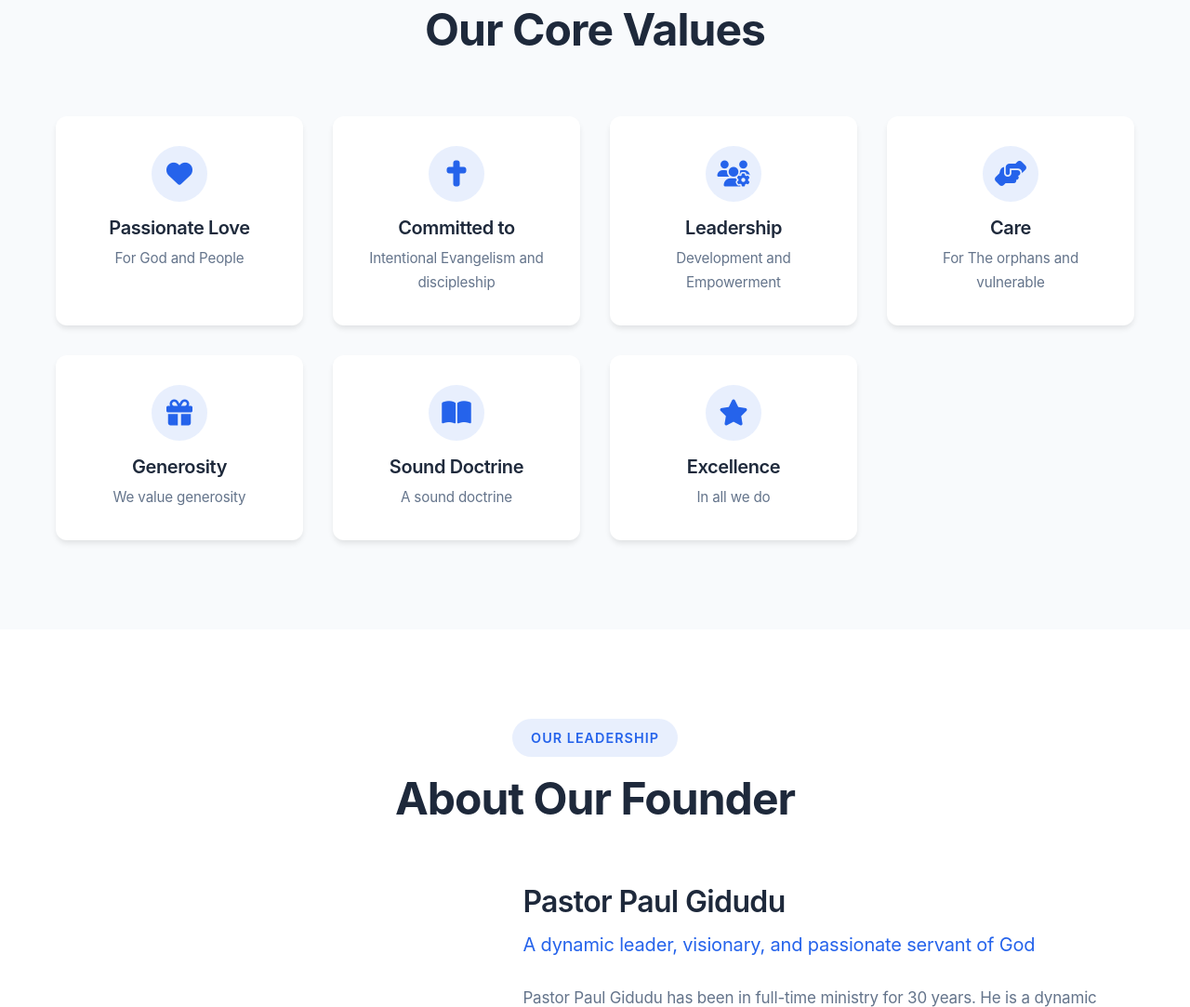
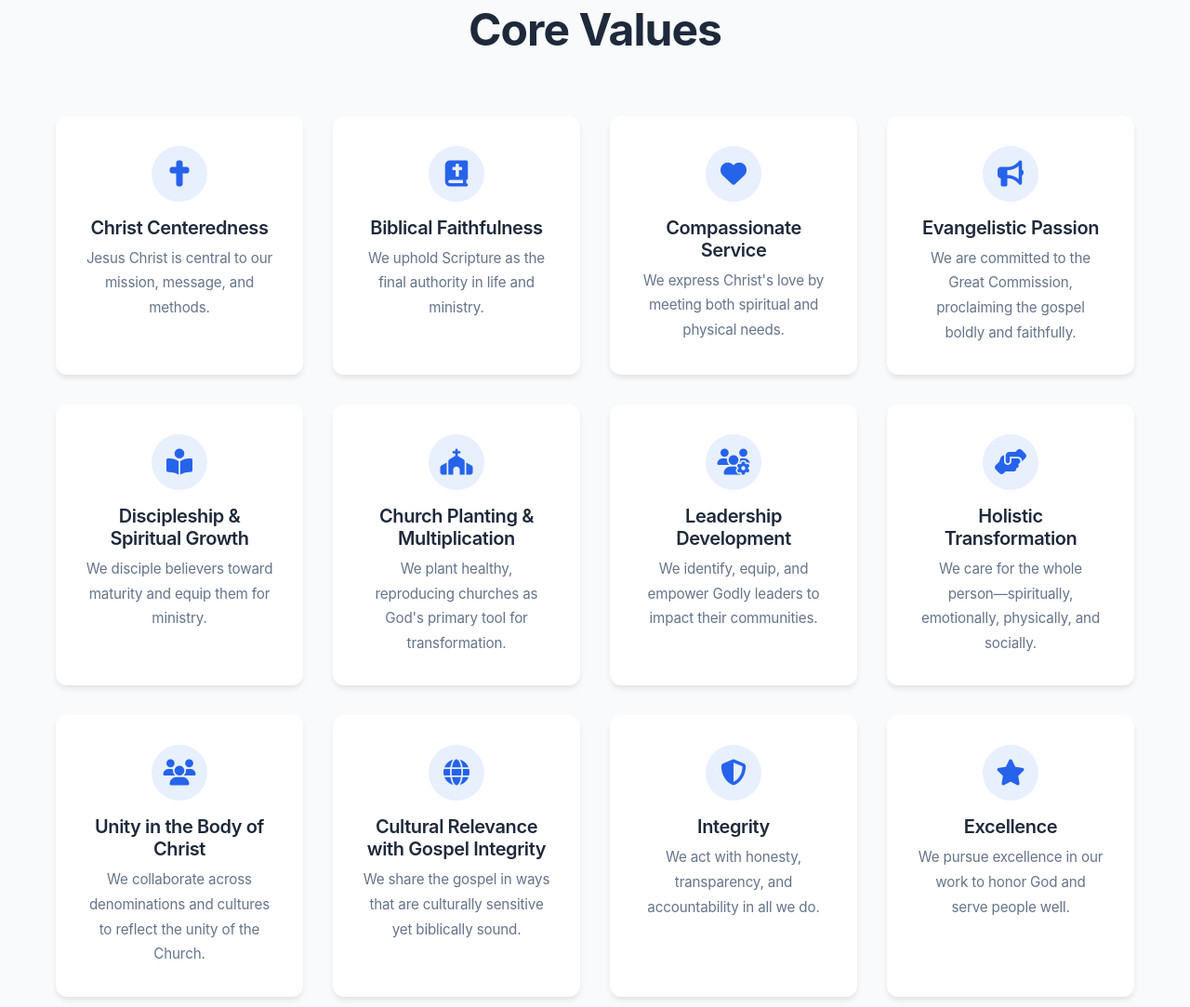
Before and after one commit to 3bsolutionsltd/gidudu, a plain HTML site: page about.html in a window 1280 px wide. Shown: the part 1850-2933 px from the top of the page at 93% size. Drawn offline with Linux system fonts and the light colour scheme.

Commit message:
Update website content and fix video toggle functionality
- Update hero headline and mission section on homepage
- Replace Core Values section on About page with 12 new values
- Update founder image reference on About page
- Fix admin panel video toggle to properly activate/deactivate slides
- Remove 'Our Programs' heading from homepage

```diff
--- a/about.html
+++ b/about.html
@@ -103,57 +103,92 @@
         <div class="container">
             <div class="section-header">
                 <span class="section-tag">What Drives Us</span>
-                <h2>Our Core Values</h2>
+                <h2>Core Values</h2>
             </div>
             <div class="values-grid">
                 <div class="value-card">
                     <div class="value-icon">
-                        <i class="fas fa-heart"></i>
+                        <i class="fas fa-cross"></i>
                     </div>
-                    <h3>Passionate Love</h3>
-                    <p>For God and People</p>
+                    <h3>Christ Centeredness</h3>
+                    <p>Jesus Christ is central to our mission, message, and methods.</p>
                 </div>
                 <div class="value-card">
                     <div class="value-icon">
-                        <i class="fas fa-cross"></i>
+                        <i class="fas fa-bible"></i>
                     </div>
-                    <h3>Committed to</h3>
-                    <p>Intentional Evangelism and discipleship</p>
+                    <h3>Biblical Faithfulness</h3>
+                    <p>We uphold Scripture as the final authority in life and ministry.</p>
+                </div>
+                <div class="value-card">
+                    <div class="value-icon">
+                        <i class="fas fa-heart"></i>
+                    </div>
+                    <h3>Compassionate Service</h3>
+                    <p>We express Christ's love by meeting both spiritual and physical needs.</p>
+                </div>
+                <div class="value-card">
+                    <div class="value-icon">
+                        <i class="fas fa-bullhorn"></i>
+                    </div>
+                    <h3>Evangelistic Passion</h3>
+                    <p>We are committed to the Great Commission, proclaiming the gospel boldly and faithfully.</p>
+                </div>
+                <div class="value-card">
+                    <div class="value-icon">
+                        <i class="fas fa-book-reader"></i>
+                    </div>
+                    <h3>Discipleship & Spiritual Growth</h3>
+                    <p>We disciple believers toward maturity and equip them for ministry.</p>
+                </div>
+                <div class="value-card">
+                    <div class="value-icon">
+                        <i class="fas fa-church"></i>
+                    </div>
+                    <h3>Church Planting & Multiplication</h3>
+                    <p>We plant healthy, reproducing churches as God's primary tool for transformation.</p>
                 </div>
                 <div class="value-card">
                     <div class="value-icon">
                         <i class="fas fa-users-cog"></i>
                     </div>
-                    <h3>Leadership</h3>
-                    <p>Development and Empowerment</p>
+                    <h3>Leadership Development</h3>
+                    <p>We identify, equip, and empower Godly leaders to impact their communities.</p>
                 </div>
                 <div class="value-card">
                     <div class="value-icon">
                         <i class="fas fa-hands-helping"></i>
                     </div>
-                    <h3>Care</h3>
-                    <p>For The orphans and vulnerable</p>
+                    <h3>Holistic Transformation</h3>
+                    <p>We care for the whole person—spiritually, emotionally, physically, and socially.</p>
                 </div>
                 <div class="value-card">
                     <div class="value-icon">
-                        <i class="fas fa-gift"></i>
+                        <i class="fas fa-users"></i>
                     </div>
-                    <h3>Generosity</h3>
-                    <p>We value generosity</p>
+                    <h3>Unity in the Body of Christ</h3>
+                    <p>We collaborate across denominations and cultures to reflect the unity of the Church.</p>
                 </div>
                 <div class="value-card">
                     <div class="value-icon">
-                        <i class="fas fa-book-open"></i>
+                        <i class="fas fa-globe"></i>
                     </div>
-                    <h3>Sound Doctrine</h3>
-                    <p>A sound doctrine</p>
+                    <h3>Cultural Relevance with Gospel Integrity</h3>
+                    <p>We share the gospel in ways that are culturally sensitive yet biblically sound.</p>
+                </div>
+                <div class="value-card">
+                    <div class="value-icon">
+                        <i class="fas fa-shield-alt"></i>
+                    </div>
+                    <h3>Integrity</h3>
+                    <p>We act with honesty, transparency, and accountability in all we do.</p>
                 </div>
                 <div class="value-card">
                     <div class="value-icon">
                         <i class="fas fa-star"></i>
                     </div>
                     <h3>Excellence</h3>
-                    <p>In all we do</p>
+                    <p>We pursue excellence in our work to honor God and serve people well.</p>
                 </div>
             </div>
         </div>
@@ -168,7 +203,8 @@
             </div>
             <div class="founder-content">
                 <div class="founder-image">
-                    <img src="images/pastors_network.jpg" alt="Pastor Paul Gidudu" loading="lazy">
+                    <!-- TODO: Replace with pastor's individual image when available -->
+                    <img src="images/pastor-paul-gidudu.jpg" alt="Pastor Paul Gidudu" loading="lazy">
                 </div>
                 <div class="founder-bio">
                     <h3>Pastor Paul Gidudu</h3>
```
Also changed, not shown: index.html (+3 -5 lines), server/admin/index.html (+12 -1 lines).
